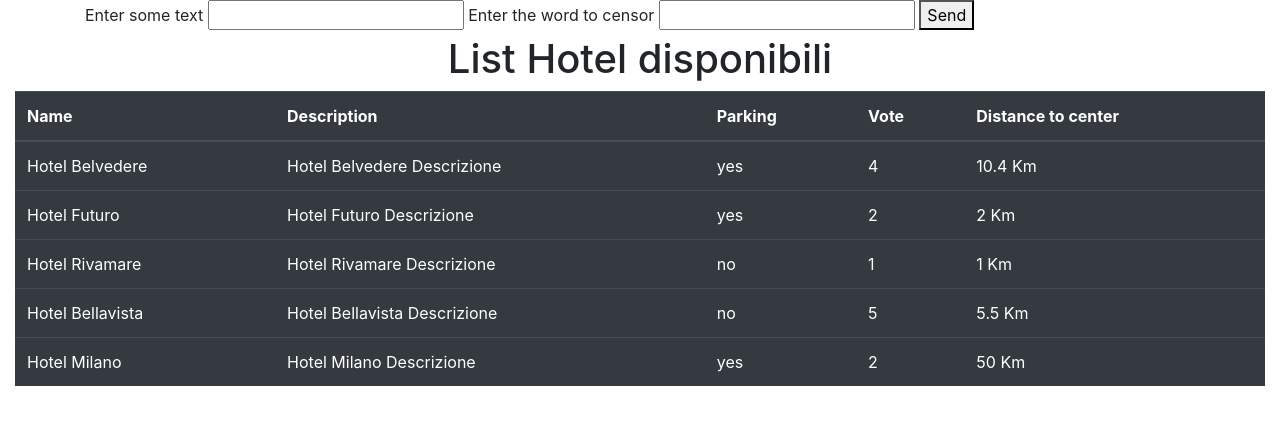
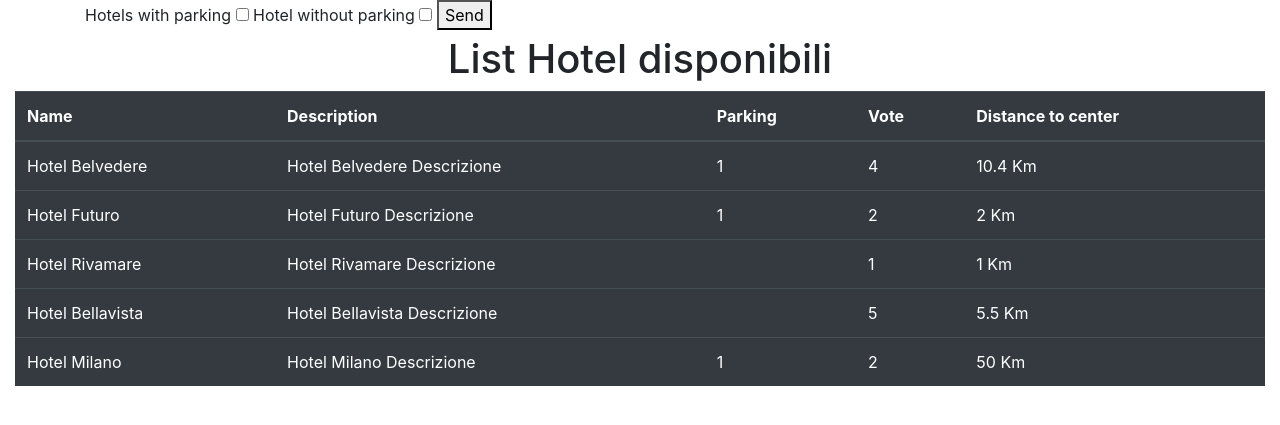
Before and after one commit to GiorgioDellutri/php-hotel, a PHP site: page / in a window 1280 px wide. Shown: the top 425 px of the page. Run offline with PHP 8.4, Linux system fonts and the light colour scheme.

Commit message:
varius fix

```diff
--- a/index.php
+++ b/index.php
@@ -54,11 +54,11 @@
         ];
         ?>
         <div class="container">
-            <form action="index.php" method="get">
-                <label for="input_text">Enter some text</label>
-                <input type="text" name="input_text" cols="30" rows="10"></input>
-                <label for="censored-word">Enter the word to censor</label>
-                <input type="text" name="censored_word">
+            <form action="control.php" method="get">
+                <label for="input_text">Hotels with parking</label>
+                <input type="checkbox" name="posto" value="yes"></input>
+                <label for="censored-word">Hotel without parking</label>
+                <input type="checkbox" name="posto" value="no">
                 <button type="submit">Send</button>
             </form>
         </div>
@@ -80,26 +80,19 @@
                                 <th scope='col'>Distance to center</th>
                             </tr>
                     </thead>";
-                echo "<tbody>";
+
+
                 foreach ($hotels as $hotel) {
                     echo "<tr>";
                     echo "<td>" . $hotel['name'] . "</td>";
                     echo "<td>" . $hotel['description'] . "</td>";
-                    echo "<td>" . avaibleParking($hotel) . "</td>";
+                    echo "<td>" . $hotel['parking'] . "</td>";
                     echo "<td>" . $hotel['vote'] . "</td>";
                     echo "<td>" . $hotel['distance_to_center'] . " Km" . "</td>";
                     echo "</tr>";
                 }
-                echo "</tbody>";
 
-                function avaibleParking($parking)
-                {
-                    if ($parking['parking'] === true) {
-                        return "yes";
-                    } else {
-                        return "no";
-                    }
-                }
+
                 ?>
             </table>
         </div>
```
